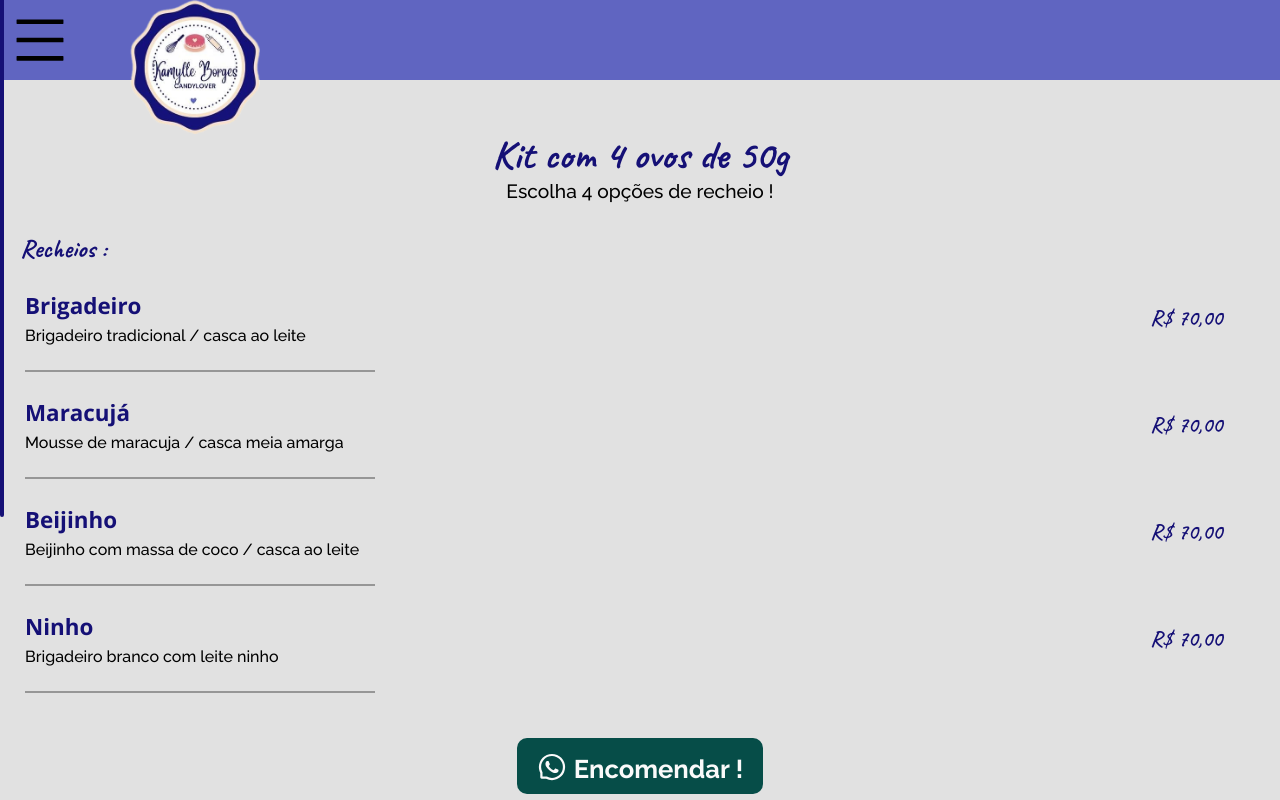
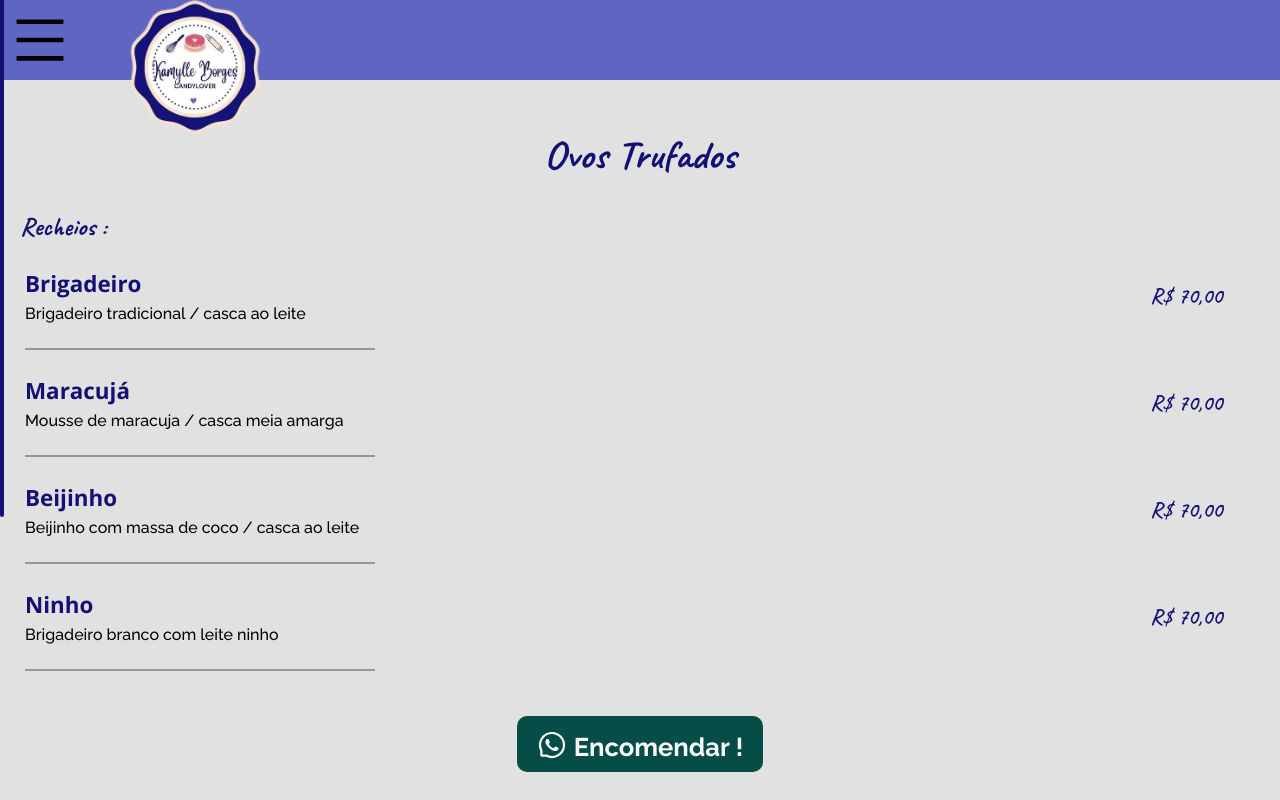
Before and after one commit to kaiqueZpriv1/candylover, a React (Create React App) app: page /ovostrufados in a window 1280 px wide. Shown: the top 800 px of the page. Built offline with nearby package versions, Linux system fonts and the light colour scheme.

Commit message:
ovos trufados

```diff
--- a/src/pages/Pascoa/ovos trufados/Trufado.tsx
+++ b/src/pages/Pascoa/ovos trufados/Trufado.tsx
@@ -47,8 +47,8 @@ export const Trufado = () => {
 				<div className='container-homeP'>
 					<Fade cascade direction='up'>
 						<TextHomeInicial>
-							<span className='title-homeP'>Kit com 4 ovos de 50g</span>
-							<p className='paragrafo-homeP'>Escolha 4 opções de recheio !</p>
+							<span className='title-homeP'>Ovos Trufados</span>
+							{/* <p className='paragrafo-homeP'>Escolha 4 opções de recheio !</p> */}
 						</TextHomeInicial>
 					</Fade>
 					<Cardapio>
```
